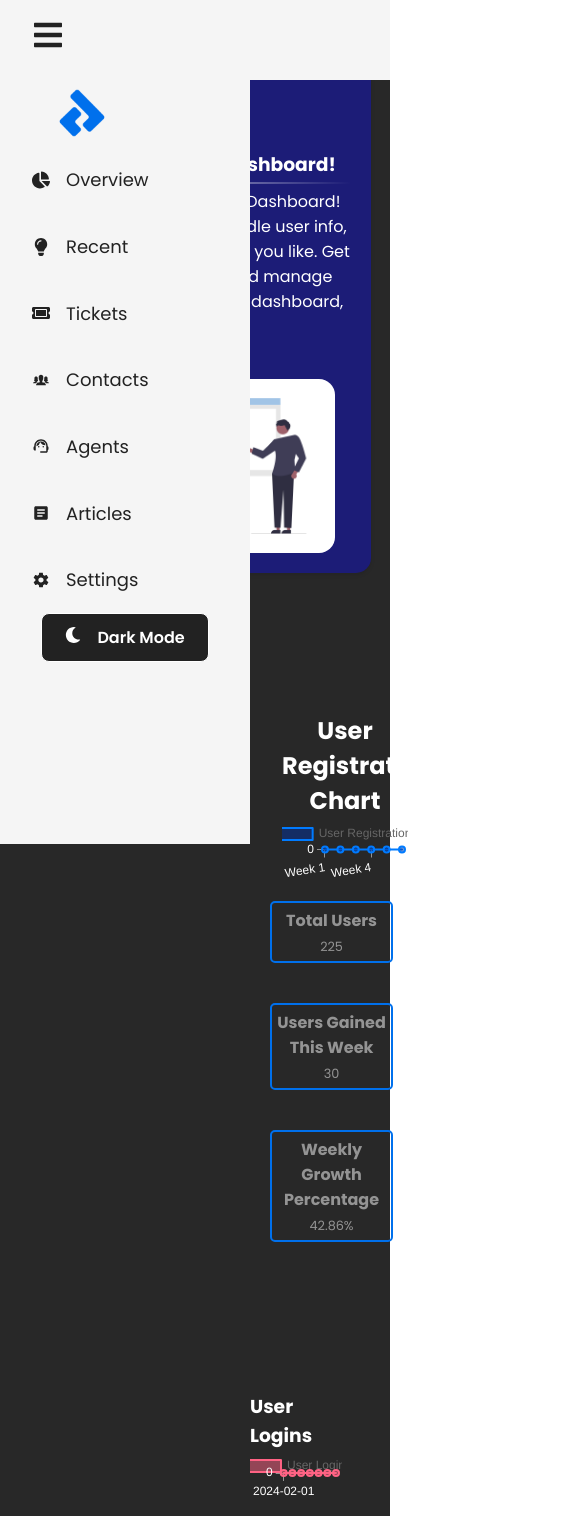
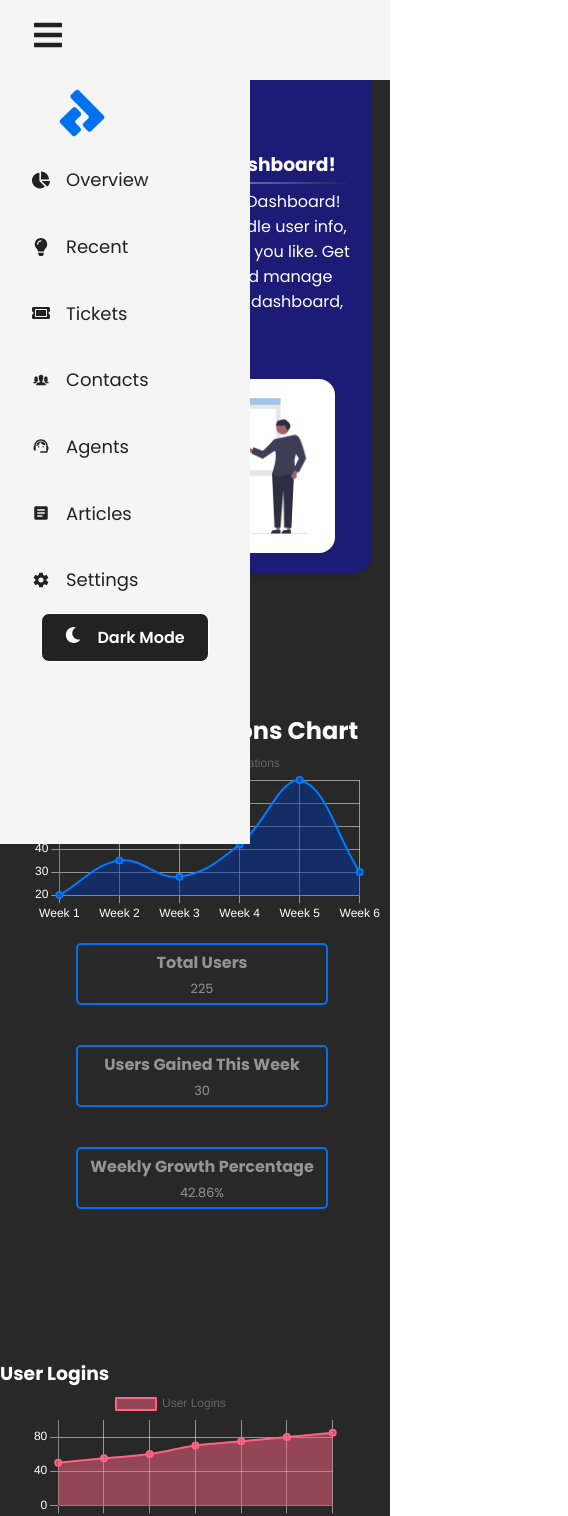
Before and after one commit to edberv1/DevLobby, a React (Create React App) app: page /admin in a window 390 px wide. Shown: the top 1516 px of the page, 568 px wide, since content can reach past the window. Built offline with nearby package versions, Linux system fonts and the light colour scheme; sample sign-in values are in the browser's storage.

Commit message:
dashboard-header styling

```diff
--- a/src/components/Pages/LayoutAdmin/LayoutAdmin.scss
+++ b/src/components/Pages/LayoutAdmin/LayoutAdmin.scss
@@ -1,19 +1,19 @@
 .adminLayout {
   background-color: #282828;
 
-  > :not(.sidebar):not(.sidebar-menu):not(.dashboard-header) {
+  > :not(.sidebar):not(.sidebar-menu):not(.sidebar-menu) {
     padding-left: 250px;
   }
 
   @media screen and (max-width: 768px) {
-    > :not(.sidebar):not(.sidebar-menu) {
+    > :not(.sidebar):not(.sidebar-menu):not(.sidebar-menu) {
       padding-left: 0;
       padding-top: 110px;
     }
   }
 
   @media screen and (max-width: 1024px) {
-    > :not(.sidebar):not(.sidebar-menu) {
+    > :not(.sidebar):not(.sidebar-menu):not(.sidebar-menu) {
       padding-left: 0;
       padding-top: 110px;
     }
```
